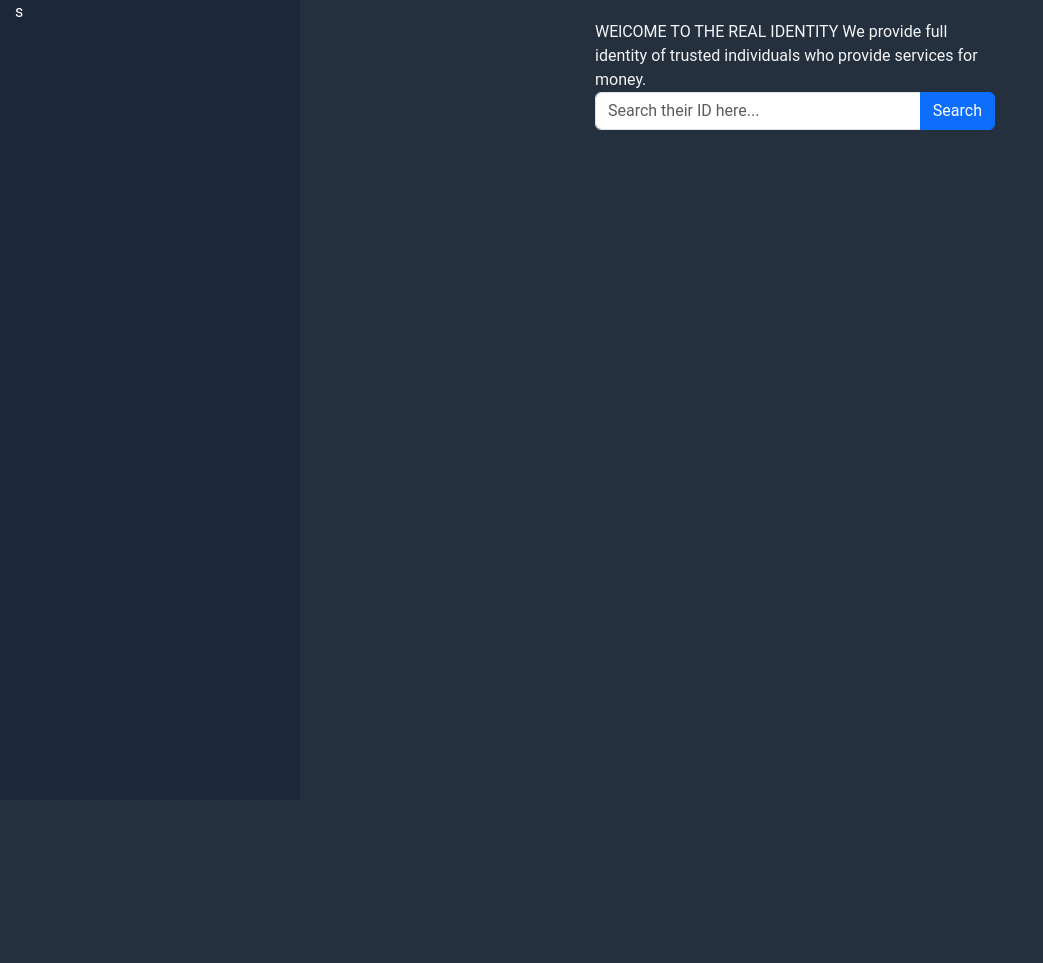
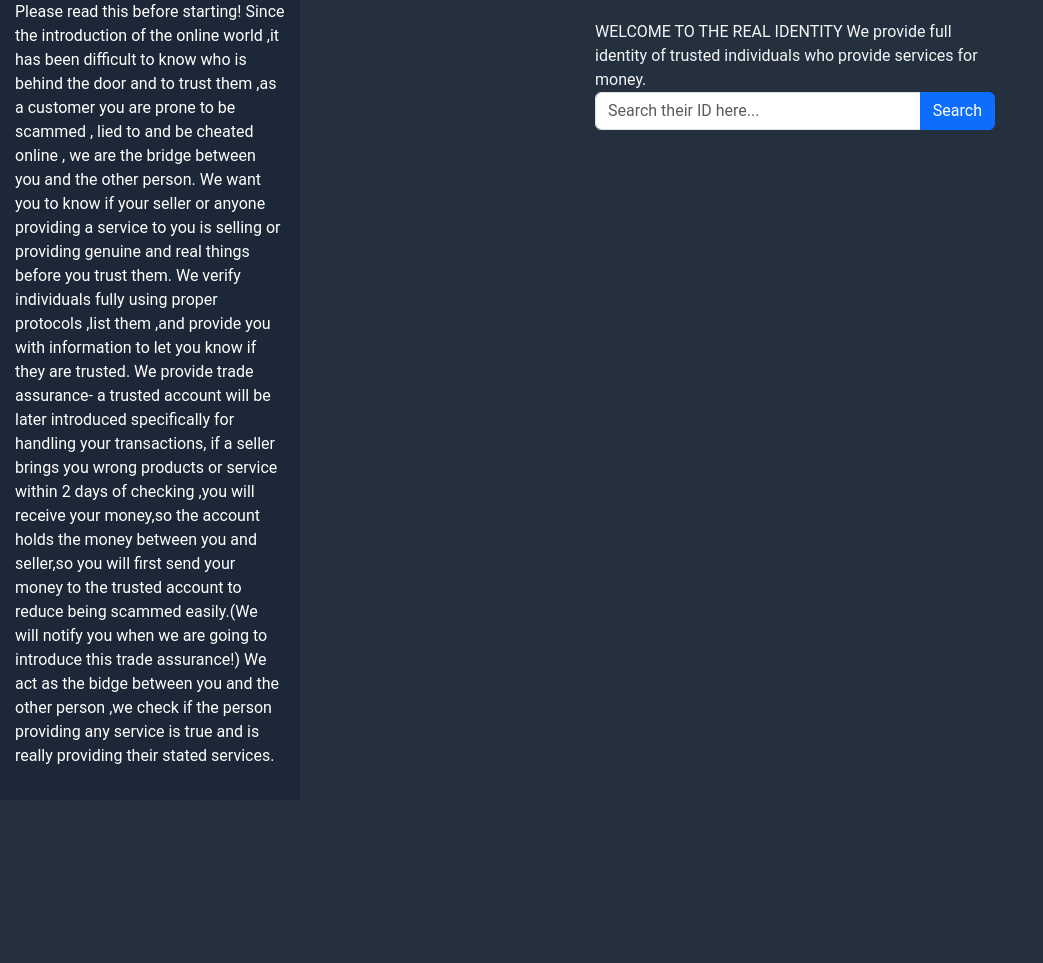
Before and after one commit to darryltawana-gif/my-ecommerce-site, a Django app: template templates/home.html in a window 1280 px wide. Shown: the top 963 px of the page, without its empty margins (0-1043 px from the left). Run offline with Django 5.2, Linux system fonts and the light colour scheme; the template is opened without the code that fills it, so the values that code supplies are empty; some libraries are stand-ins or nearby versions.

Commit message:
Updated template code

```diff
--- a/templates/home.html
+++ b/templates/home.html
@@ -41,7 +41,14 @@
 <body class="index-page">
 
   <header id="header" class="header dark-background d-flex flex-column justify-content-between">
-  s
+  Please read this before starting!
+Since the introduction of  the online world ,it has been difficult to know who is behind the door and to trust them ,as a customer you are prone to be scammed , lied to and be cheated online , we are the bridge between you and the other person.
+                We want you to know if your seller or anyone providing a service to you is selling or providing genuine and real things before you trust them.
+                We verify individuals fully using proper protocols ,list them ,and provide you with information to let you know if they are trusted.
+                We provide trade assurance- a trusted account will be later introduced specifically for handling your transactions, if a seller brings you wrong products or service within 2 days of checking ,you will receive your money,so the account holds the money between you and seller,so you will first send your money to the trusted account to reduce being scammed easily.(We will notify you when we are going to introduce this trade assurance!)
+                We act as the bidge between you and the other person ,we check if the person providing any service is true and is really providing their stated services.
+
+
   </header>
 
   <main class="main">
@@ -63,7 +70,7 @@
 
 
 
-     WElCOME TO THE REAL IDENTITY
+     WELCOME TO THE REAL IDENTITY
 
        We provide full identity of trusted individuals who provide services for money.
 
```
